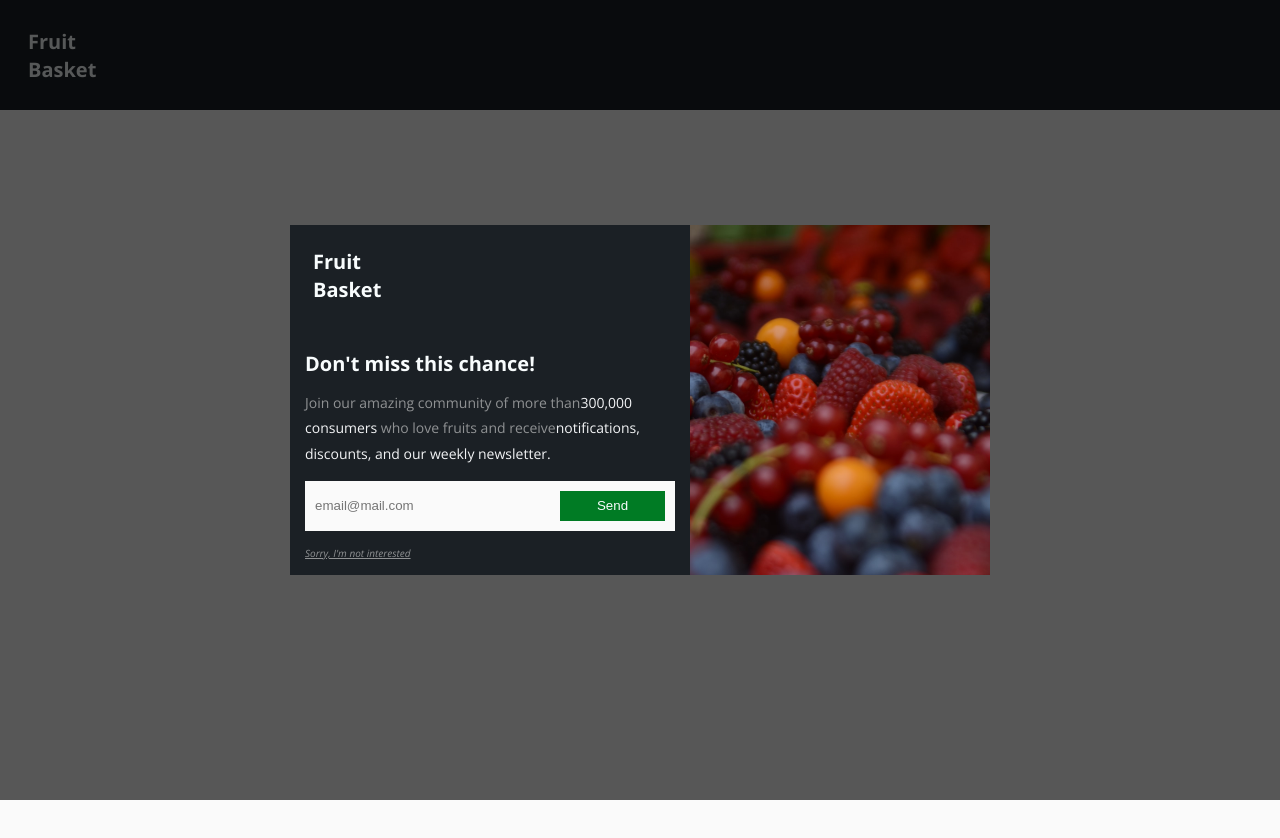
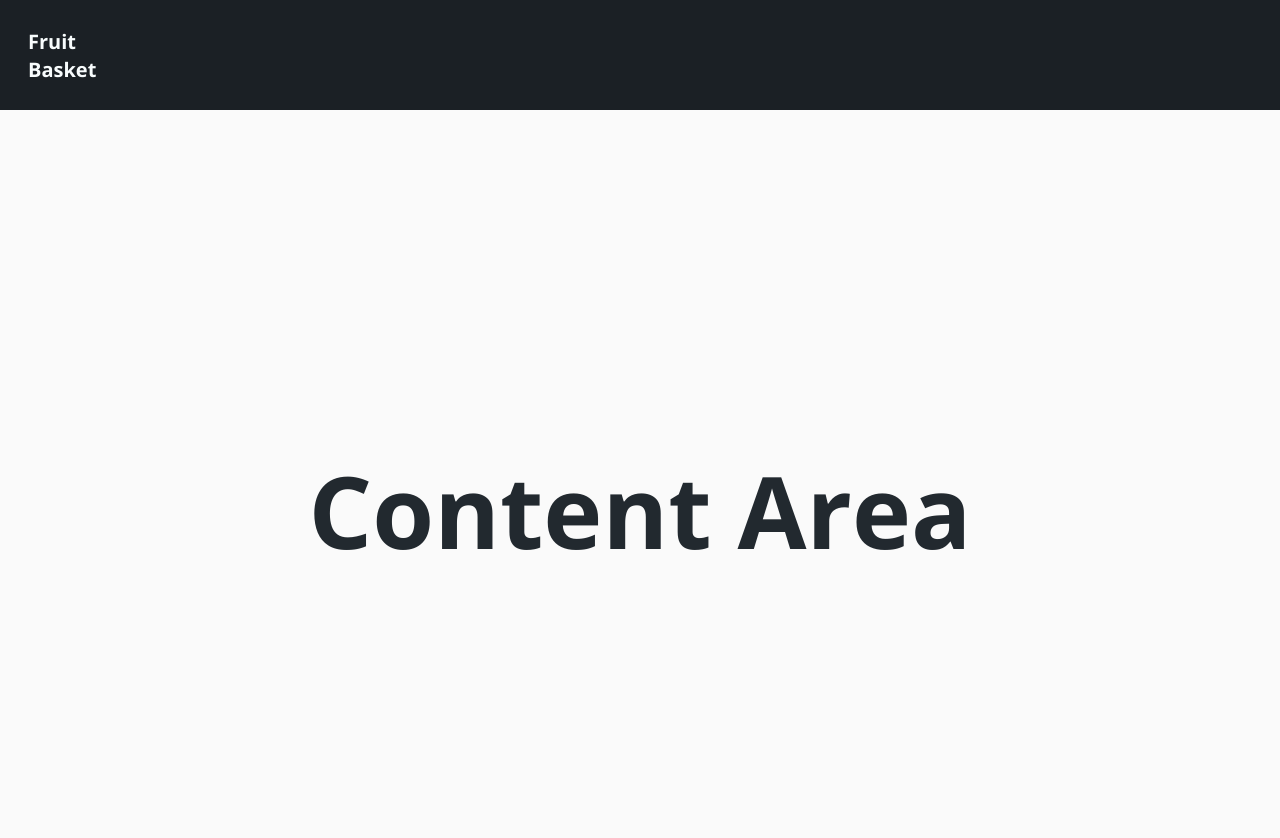
Before and after one commit to theruelmisa/fruit-basket-pop-up-reacted, a React (Create React App) app: page / in a window 1280 px wide. Shown: the top 838 px of the page. Built offline with nearby package versions, Linux system fonts and the light colour scheme.

Commit message:
added context provider for Modal. Created Modal component to store the jsx for the pop up modal

```diff
--- a/src/App.js
+++ b/src/App.js
@@ -1,9 +1,13 @@
 import React from "react";
 import { Modal } from "./components";
+
+import { EmailModalProvider } from "./contexts/EmailModalProvider";
+
 import "./css/App.css";
 
 const App = () => {
 	return (
+		<EmailModalProvider>
 			<>
 				<header className="main-header">
 					<div className="logo">Fruit Basket</div>
@@ -13,6 +17,7 @@ const App = () => {
 				</main>
 				<Modal />
 			</>
+		</EmailModalProvider>
 	);
 };
 
--- a/src/components/Modal/Modal.jsx
+++ b/src/components/Modal/Modal.jsx
@@ -1,11 +1,17 @@
-import React from 'react'
+import React from 'react';
+import { useStateContext } from '../../contexts/EmailModalProvider';
 
 import './Modal.css';
 
 const Modal = () => {
+
+    const EmailModalContext = useStateContext();
+    const { openModal } = EmailModalContext;
+
+
     return (
         <>
-            <section className="email-modal email-modal--visible">
+            <section className={`email-modal ${ openModal ? 'email-modal--visible' : ''}`}>
                 <div className="email-modal__close-btn">
                     <i className="gg-close"></i>
                 </div>
--- /dev/null
+++ b/src/contexts/EmailModalProvider.js
@@ -0,0 +1,15 @@
+import React, { useContext, useState } from "react";
+
+export const StateContext = React.createContext();
+
+export const useStateContext = () => useContext(StateContext);
+
+export const EmailModalProvider = ({ children }) => {
+	const [openModal, setOpenModal] = useState(false);
+
+	return (
+		<StateContext.Provider value={{ openModal }}>
+			{children}
+		</StateContext.Provider>
+	);
+};
```
Lines whose indentation alone changed are shown as unchanged.
